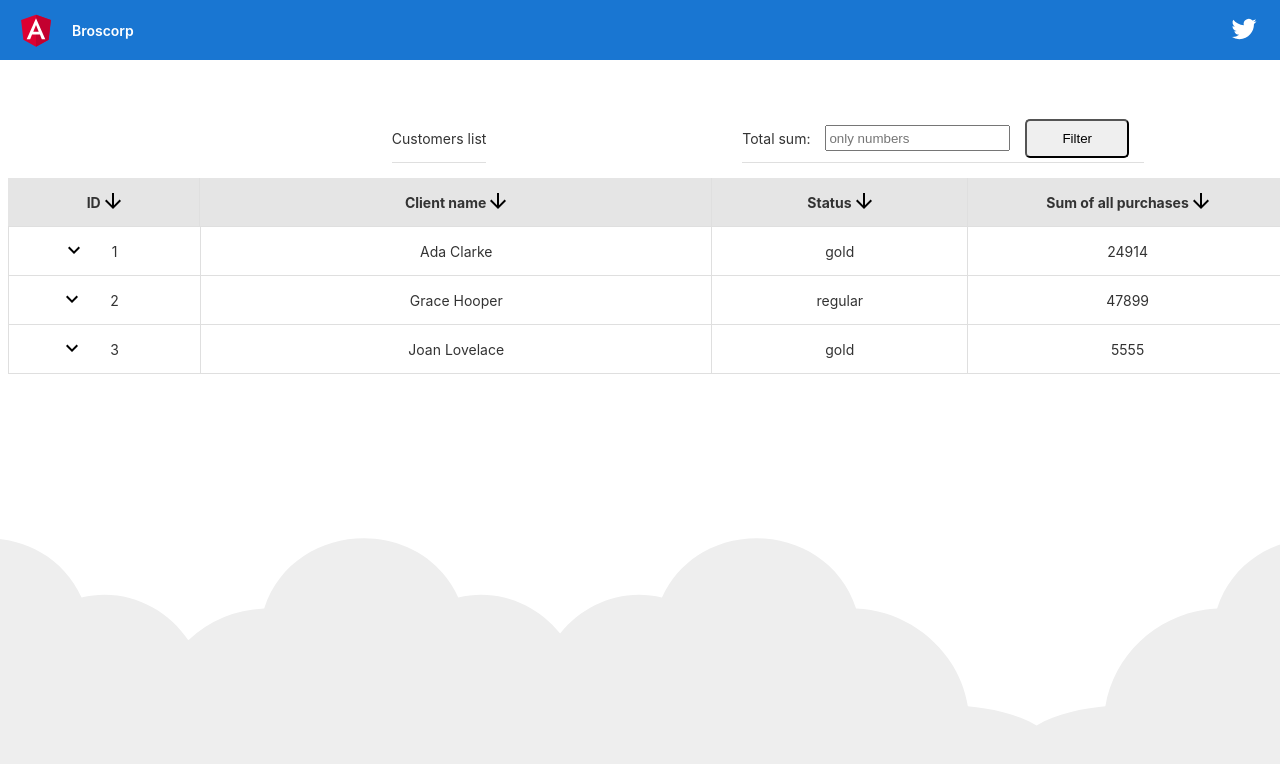
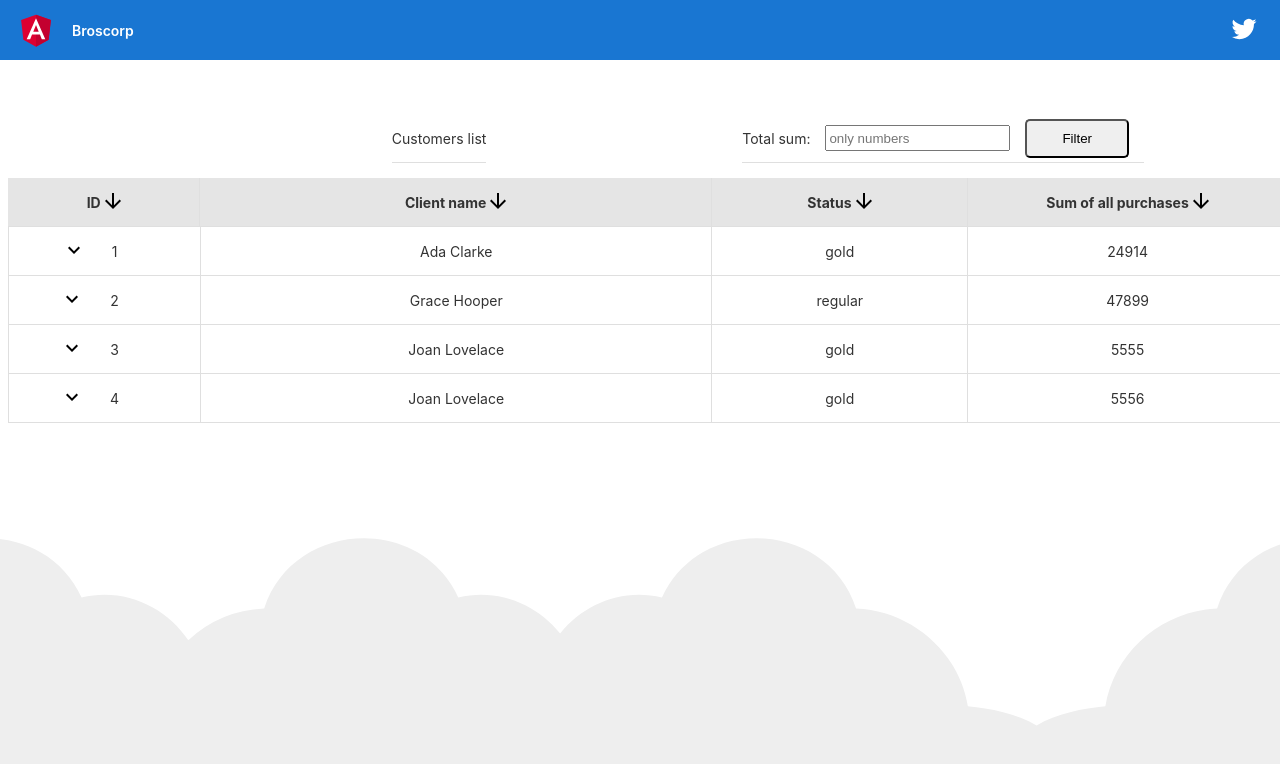
Before and after one commit to mekasan/customers-list, an Angular app: page / in a window 1280 px wide. Shown: the top 764 px of the page. Built offline with nearby package versions, Linux system fonts and the light colour scheme.

Commit message:
allow table to be full height

```diff
--- a/src/app/shared/table/table.component.scss
+++ b/src/app/shared/table/table.component.scss
@@ -39,7 +39,6 @@
 }
 .wrapper {
   overflow: scroll;
-  height: 147px;
 }
 .row,
 .header-row {
```
